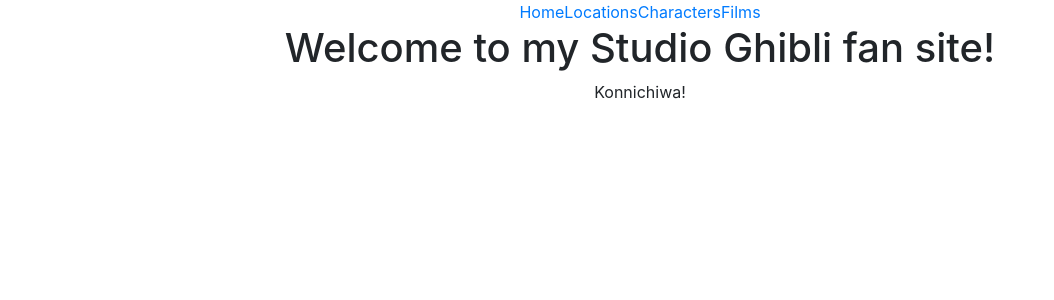
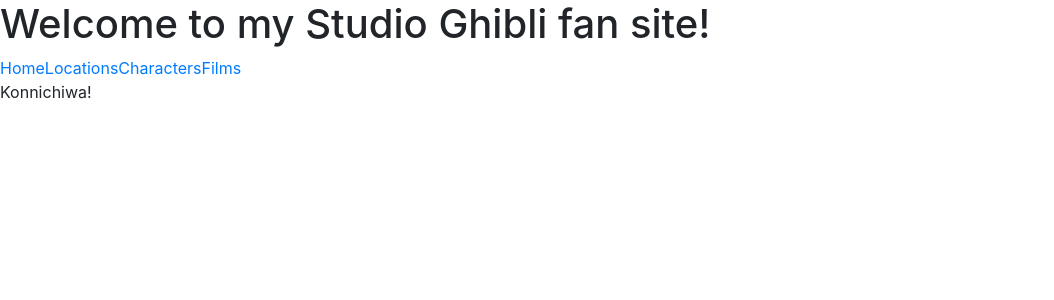
Before and after one commit to purplephoenix92/studioghibli, a React (Create React App) app: page /#/ in a window 1280 px wide. Shown: the top 300 px of the page, without its empty margins (0-1054 px from the left). Built offline with nearby package versions, Linux system fonts and the light colour scheme.

Commit message:
have the navbar

```diff
--- a/src/App.css
+++ b/src/App.css
@@ -1,3 +1,5 @@
+<link rel="stylesheet" href="https://stackpath.bootstrapcdn.com/bootstrap/4.3.1/css/bootstrap.min.css" integrity="sha384-ggOyR0iXCbMQv3Xipma34MD+dH/1fQ784/j6cY/iJTQUOhcWr7x9JvoRxT2MZw1T" crossorigin="anonymous">
+
 .App {
   text-align: center;
 }
--- a/src/App.js
+++ b/src/App.js
@@ -1,20 +1,19 @@
 import React from 'react';
-import { Route, HashRouter, Link } from 'react-router-dom';
+import { Route, HashRouter} from 'react-router-dom';
 import './App.css';
 import Films from './Films';
 import Locations from './Locations';
 import Characters from './Characters';
 import Home from './Home';
+import Navbar from './Navbar';
+
 
 function App() {
   return (
     < HashRouter >
       <div className="App">
-        <Link to="/">Home</Link>
-        <Link to="/Locations">Locations</Link>
-        <Link to="/Characters">Characters</Link>
-        <Link to="/Films">Films</Link>
         <h1> Welcome to my Studio Ghibli fan site!</h1>
+        <Navbar/>
         <Route exact path="/" component={Home} />
         <Route path="/Locations" component={Locations} />
         <Route path="/Characters" component={Characters} />
--- a/src/Films.js
+++ b/src/Films.js
@@ -1,4 +1,5 @@
 import React, { Component } from 'react';
+
 
 // import People from './People';
 class Films extends Component {
--- a/src/Locations.js
+++ b/src/Locations.js
@@ -1,5 +1,5 @@
 import React from 'react';
-
+import axios from 'axios';
 
 class Locations extends React.Component {
 
@@ -20,7 +20,19 @@
 
     }
 
+    searchimages() {
 
+      axios.get('http://jsonplaceholder.typicode.com/todos',
+      {
+          params: {
+
+              q: {},
+          api_key: 'u01v1irwWhLtMyWRzhckeXuA0mPrIPfK'
+          }
+
+      })
+
+    }
 
     renderLocations() {
         console.log(this.state)
--- /dev/null
+++ b/src/Navbar.js
@@ -0,0 +1,15 @@
+import React from 'react';
+import { Link } from 'react-router-dom';
+
+const Navbar = () => {
+
+    return (
+        <div> <Link to="/">Home</Link>
+            <Link to="/Locations">Locations</Link>
+            <Link to="/Characters">Characters</Link>
+            <Link to="/Films">Films</Link>
+        </div>
+    )
+}
+
+export default Navbar
--- a/src/searchimages.js
+++ b/src/searchimages.js
@@ -1,6 +1,15 @@
-const searchimages = (searchterm) => {
+import axios from "axios"
+const searchimages = () => {
 
+    axios.get('http://jsonplaceholder.typicode.com/todos',
+        {
+            params: {
 
+                q: {},
+            api_key: 'u01v1irwWhLtMyWRzhckeXuA0mPrIPfK'
+            }
+
+        })
 
 
 
```
